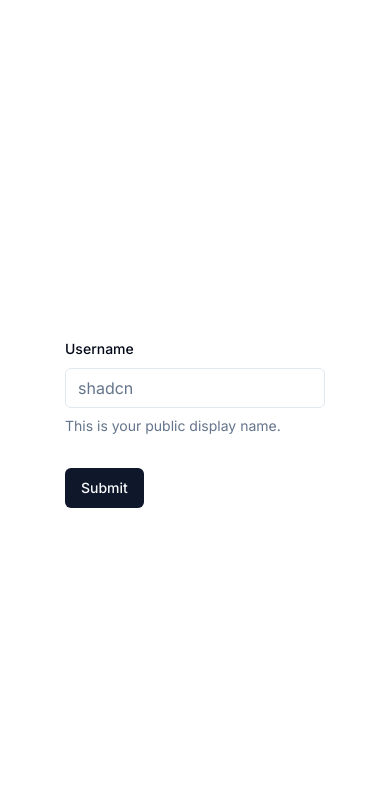
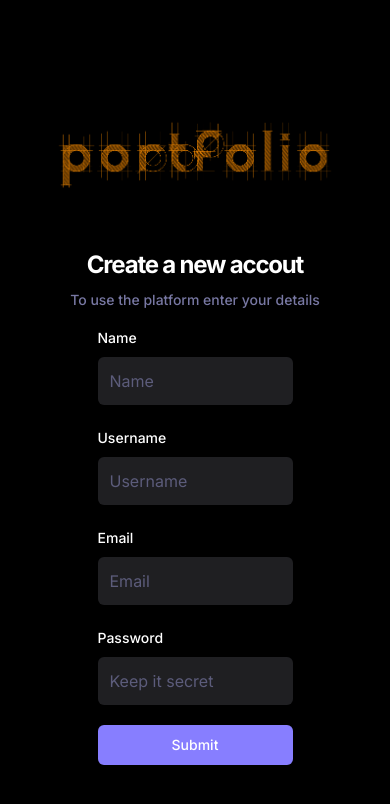
Before and after one commit to Dragan-Vitalie/PortfolioApp, a React (Vite) app: page /sign-up in a window 390 px wide. Shown: the top 804 px of the page. Built offline with nearby package versions, Linux system fonts and the light colour scheme.

Commit message:
adding more to sign-up form

```diff
--- a/src/_auth/forms/SignupForm.tsx
+++ b/src/_auth/forms/SignupForm.tsx
@@ -3,26 +3,26 @@ import { zodResolver } from "@hookform/resolvers/zod"
 import {
   Form, FormControl, FormDescription, FormField, FormItem, FormLabel, FormMessage} from "@/components/ui/form"
 import { Input } from "@/components/ui/input"
+import { Button } from "@/components/ui/button"
 
-import { Button } from "@/components/ui/button"
 import { useForm } from "react-hook-form"
-
-const formSchema = z.object({
-  username: z.string().min(2).max(50),
-})
+import { SignupValidation } from "@/lib/validation"
 
 function SignupForm() {
 
   // 1. Define your form.
-  const form = useForm<z.infer<typeof formSchema>>({
-    resolver: zodResolver(formSchema),
+  const form = useForm<z.infer<typeof SignupValidation>>({
+    resolver: zodResolver(SignupValidation),
     defaultValues: {
-      username: "",
+      name: '',
+      username: '',
+      email: '',
+      password: '',
     },
   })
 
   // 2. Define a submit handler.
-  function onSubmit(values: z.infer<typeof formSchema>) {
+  function onSubmit(values: z.infer<typeof SignupValidation>) {
     // Do something with the form values.
     // ✅ This will be type-safe and validated.
     console.log(values)
@@ -31,7 +31,32 @@ function SignupForm() {
 
   return (
     <Form {...form}>
-      <form onSubmit={form.handleSubmit(onSubmit)} className="space-y-8">
+
+      <div className="sm:w-420 flex-center flex-col">
+        <img src='/assets/images/portfolio.png' alt='logo'/>
+
+        <h2 className="h3-bold md:h2-bold pt-5 sm:pt-12">Create a new accout</h2>
+        <p className="text-light-3 small-medium md:base-regular mt-2
+        ">To use the platform enter your details</p>
+
+        <form onSubmit={form.handleSubmit(onSubmit)} className="flex flex-col gap-5 w-1/2 sm:w-3/4 md:w-3/4 mt-4">
+          <FormField
+            control={form.control}
+            name="name"
+            render={({ field }) => (
+              <FormItem>
+                <FormLabel>Name</FormLabel>
+                <FormControl>
+                  <Input type="text" className="shad-input" placeholder="Name" {...field} />
+                </FormControl>
+                {/* <FormDescription>
+                  This is your public display name.
+                </FormDescription> */}
+                <FormMessage />
+              </FormItem>
+            )}
+          />
+
           <FormField
             control={form.control}
             name="username"
@@ -39,17 +64,55 @@ function SignupForm() {
               <FormItem>
                 <FormLabel>Username</FormLabel>
                 <FormControl>
-                <Input placeholder="shadcn" {...field} />
+                  <Input type="text" className="shad-input" placeholder="Username" {...field} />
                 </FormControl>
-              <FormDescription>
+                {/* <FormDescription>
                   This is your public display name.
-              </FormDescription>
+                </FormDescription> */}
                 <FormMessage />
               </FormItem>
             )}
           />
-        <Button type="submit">Submit</Button>
+
+          <FormField
+            control={form.control}
+            name="email"
+            render={({ field }) => (
+              <FormItem>
+                <FormLabel>Email</FormLabel>
+                <FormControl>
+                  <Input type="email" className="shad-input" placeholder="Email" {...field} />
+                </FormControl>
+                {/* <FormDescription>
+                  We will send a validation email
+                </FormDescription> */}
+                <FormMessage />
+              </FormItem>
+            )}
+          />
+
+          <FormField
+            control={form.control}
+            name="password"
+            render={({ field }) => (
+              <FormItem>
+                <FormLabel>Password</FormLabel>
+                <FormControl>
+                  <Input type="password" className="shad-input" placeholder="Keep it secret" {...field} />
+                </FormControl>
+                {/* <FormDescription>
+                  Keep it secret
+                </FormDescription> */}
+                <FormMessage />
+              </FormItem>
+            )}
+          />
+
+          <Button type="submit" className="shad-button_primary">Submit</Button>
         </form>
+
+        {/* <Button type="submit" className="mt-6">Submit</Button> */}
+      </div>
     </Form>
   )
 }
--- a/src/globals.css
+++ b/src/globals.css
@@ -11,59 +11,6 @@
 
   body {
     @apply bg-dark-1 text-white min-h-screen font-inter;
-  }
-  :root {
-    --background: 0 0% 100%;
-    --foreground: 222.2 84% 4.9%;
-    --card: 0 0% 100%;
-    --card-foreground: 222.2 84% 4.9%;
-    --popover: 0 0% 100%;
-    --popover-foreground: 222.2 84% 4.9%;
-    --primary: 222.2 47.4% 11.2%;
-    --primary-foreground: 210 40% 98%;
-    --secondary: 210 40% 96.1%;
-    --secondary-foreground: 222.2 47.4% 11.2%;
-    --muted: 210 40% 96.1%;
-    --muted-foreground: 215.4 16.3% 46.9%;
-    --accent: 210 40% 96.1%;
-    --accent-foreground: 222.2 47.4% 11.2%;
-    --destructive: 0 84.2% 60.2%;
-    --destructive-foreground: 210 40% 98%;
-    --border: 214.3 31.8% 91.4%;
-    --input: 214.3 31.8% 91.4%;
-    --ring: 222.2 84% 4.9%;
-    --chart-1: 12 76% 61%;
-    --chart-2: 173 58% 39%;
-    --chart-3: 197 37% 24%;
-    --chart-4: 43 74% 66%;
-    --chart-5: 27 87% 67%;
-    --radius: 0.5rem;
-  }
-  .dark {
-    --background: 222.2 84% 4.9%;
-    --foreground: 210 40% 98%;
-    --card: 222.2 84% 4.9%;
-    --card-foreground: 210 40% 98%;
-    --popover: 222.2 84% 4.9%;
-    --popover-foreground: 210 40% 98%;
-    --primary: 210 40% 98%;
-    --primary-foreground: 222.2 47.4% 11.2%;
-    --secondary: 217.2 32.6% 17.5%;
-    --secondary-foreground: 210 40% 98%;
-    --muted: 217.2 32.6% 17.5%;
-    --muted-foreground: 215 20.2% 65.1%;
-    --accent: 217.2 32.6% 17.5%;
-    --accent-foreground: 210 40% 98%;
-    --destructive: 0 62.8% 30.6%;
-    --destructive-foreground: 210 40% 98%;
-    --border: 217.2 32.6% 17.5%;
-    --input: 217.2 32.6% 17.5%;
-    --ring: 212.7 26.8% 83.9%;
-    --chart-1: 220 70% 50%;
-    --chart-2: 160 60% 45%;
-    --chart-3: 30 80% 55%;
-    --chart-4: 280 65% 60%;
-    --chart-5: 340 75% 55%;
   }
 }
 
@@ -331,12 +278,3 @@
     @apply flex gap-4 items-center justify-start hover:bg-transparent hover:text-white !important;
   }
 }
-
-@layer base {
-  * {
-    @apply border-border;
-  }
-  body {
-    @apply bg-background text-foreground;
-  }
-}
--- a/tailwind.config.js
+++ b/tailwind.config.js
@@ -14,8 +14,9 @@ module.exports = {
       center: true,
       padding: '2rem',
       screens: {
-  			'2xl': '1400px'
-  		}
+        '2xl': '1400px',
+
+      },
     },
     extend: {
       colors: {
@@ -23,7 +24,7 @@ module.exports = {
         'primary-600': '#5D5FEF',
         'secondary-500': '#FFB620',
         'off-white': '#D0DFFF',
-  			red: '#FF5A5A',
+        'red': '#FF5A5A',
         'dark-1': '#000000',
         'dark-2': '#09090A',
         'dark-3': '#101012',
@@ -32,88 +33,34 @@ module.exports = {
         'light-2': '#EFEFEF',
         'light-3': '#7878A3',
         'light-4': '#5C5C7B',
-  			background: 'hsl(var(--background))',
-  			foreground: 'hsl(var(--foreground))',
-  			card: {
-  				DEFAULT: 'hsl(var(--card))',
-  				foreground: 'hsl(var(--card-foreground))'
-  			},
-  			popover: {
-  				DEFAULT: 'hsl(var(--popover))',
-  				foreground: 'hsl(var(--popover-foreground))'
-  			},
-  			primary: {
-  				DEFAULT: 'hsl(var(--primary))',
-  				foreground: 'hsl(var(--primary-foreground))'
-  			},
-  			secondary: {
-  				DEFAULT: 'hsl(var(--secondary))',
-  				foreground: 'hsl(var(--secondary-foreground))'
-  			},
-  			muted: {
-  				DEFAULT: 'hsl(var(--muted))',
-  				foreground: 'hsl(var(--muted-foreground))'
-  			},
-  			accent: {
-  				DEFAULT: 'hsl(var(--accent))',
-  				foreground: 'hsl(var(--accent-foreground))'
-  			},
-  			destructive: {
-  				DEFAULT: 'hsl(var(--destructive))',
-  				foreground: 'hsl(var(--destructive-foreground))'
-  			},
-  			border: 'hsl(var(--border))',
-  			input: 'hsl(var(--input))',
-  			ring: 'hsl(var(--ring))',
-  			chart: {
-  				'1': 'hsl(var(--chart-1))',
-  				'2': 'hsl(var(--chart-2))',
-  				'3': 'hsl(var(--chart-3))',
-  				'4': 'hsl(var(--chart-4))',
-  				'5': 'hsl(var(--chart-5))'
-  			}
       },
       screens: {
-  			xs: '480px'
+        'xs': '480px',
+
       },
       width: {
         '420': '420px',
-  			'465': '465px'
+        '465': '465px',
       },
       fontFamily: {
-  			inter: [
-  				'Inter',
-  				'sans-serif'
-  			]
+        inter: ['Inter', 'sans-serif'],
+
       },
       keyframes: {
         'accordion-down': {
-  				from: {
-  					height: 0
-  				},
-  				to: {
-  					height: 'var(--radix-accordion-content-height)'
-  				}
+          from: { height: 0 },
+          to: { height: 'var(--radix-accordion-content-height)' },
         },
         'accordion-up': {
-  				from: {
-  					height: 'var(--radix-accordion-content-height)'
+          from: { height: 'var(--radix-accordion-content-height)' },
+          to: { height: 0 },
         },
-  				to: {
-  					height: 0
-  				}
-  			}
       },
       animation: {
         'accordion-down': 'accordion-down 0.2s ease-out',
-  			'accordion-up': 'accordion-up 0.2s ease-out'
+        'accordion-up': 'accordion-up 0.2s ease-out',
       },
-  		borderRadius: {
-  			lg: 'var(--radius)',
-  			md: 'calc(var(--radius) - 2px)',
-  			sm: 'calc(var(--radius) - 4px)'
-  		}
-  	}
+    },
   },
   plugins: [require('tailwindcss-animate')],
 };
```
Lines whose indentation alone changed are shown as unchanged.
